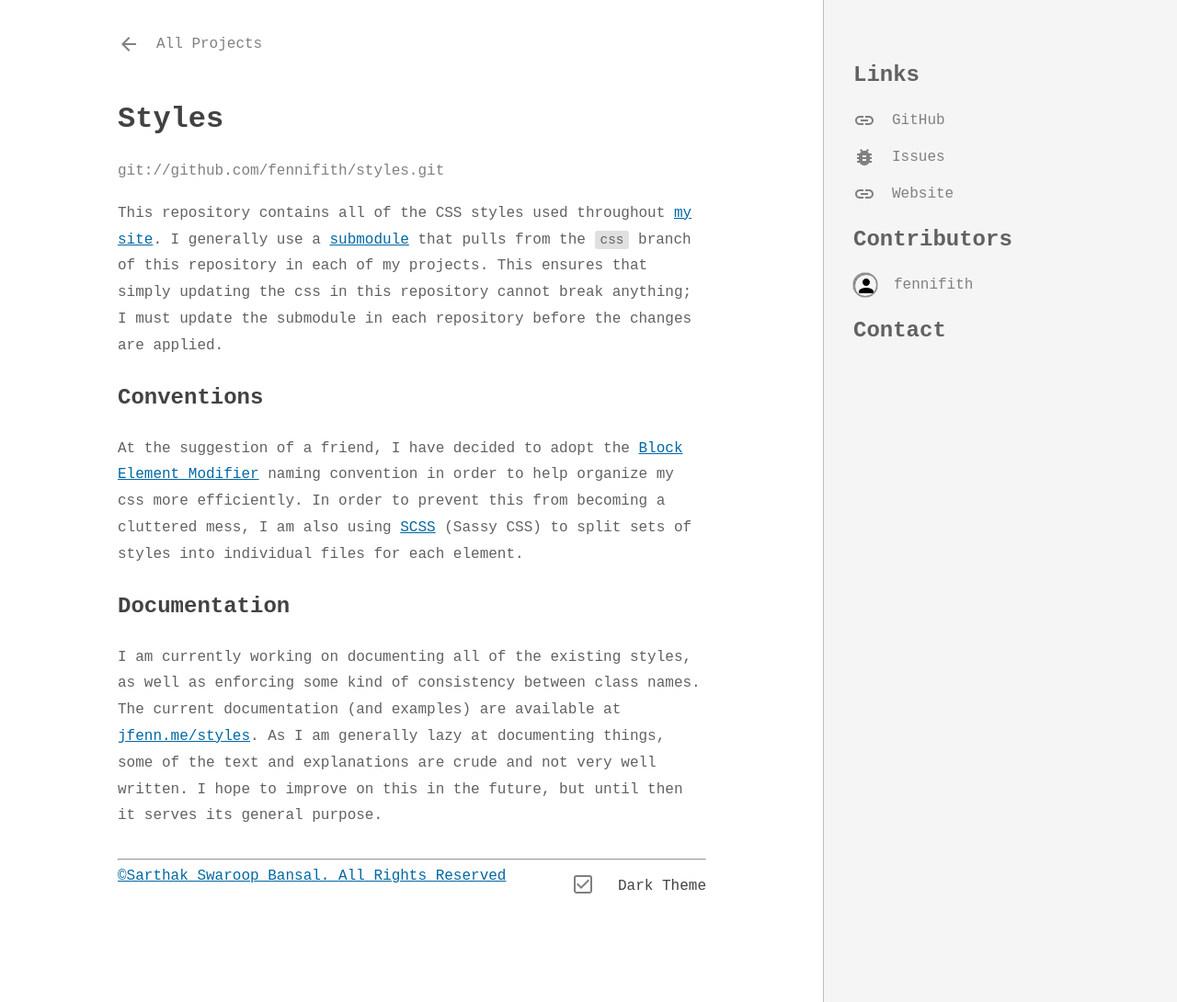
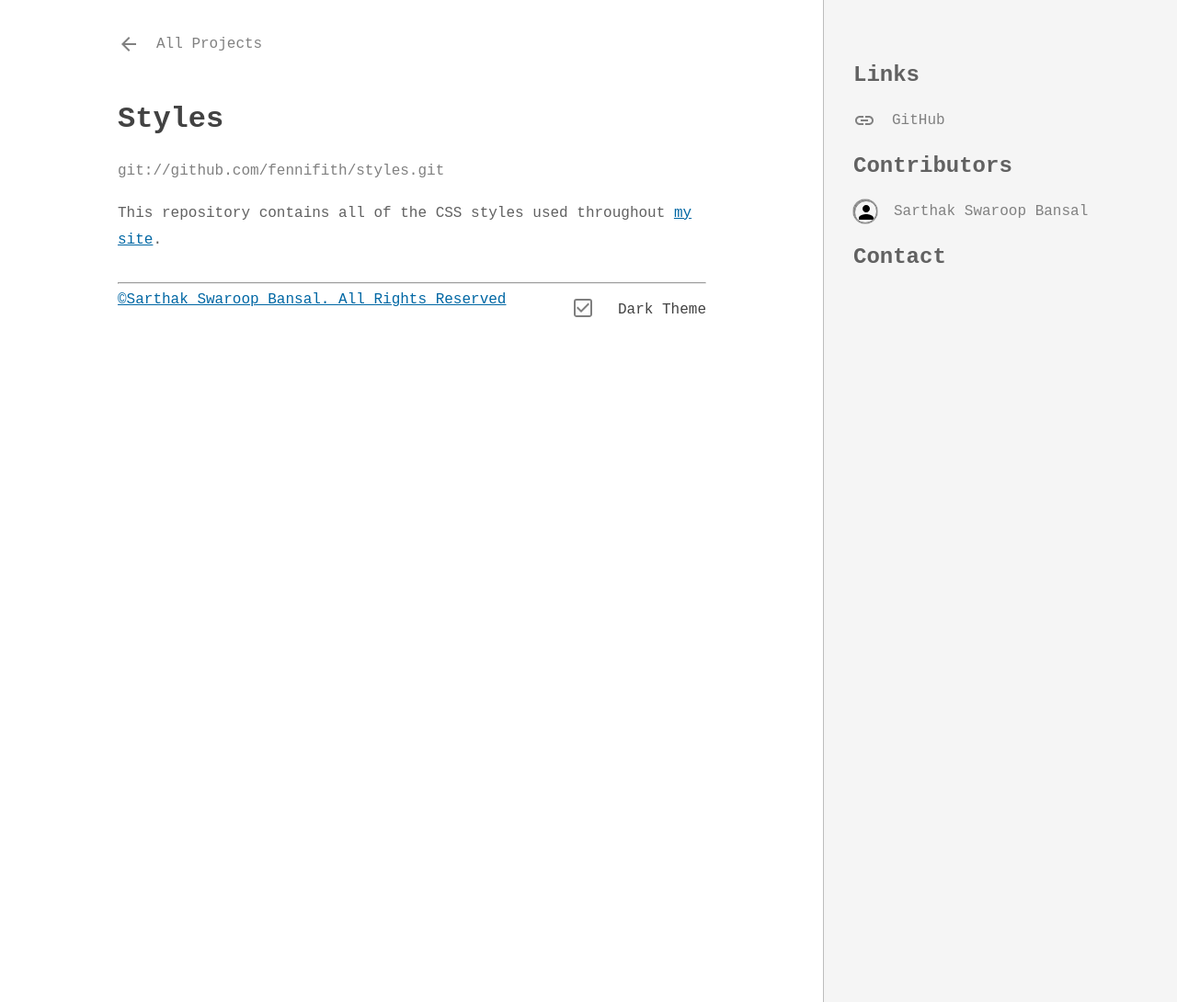
Before and after one commit to SarthakSwaroop/sarthakswaroop.github.io, a Jekyll site: the page built from _projects/styles.md, in a window 1280 px wide and 1090 px high. Shown: the whole window at 92% size. Built offline with Jekyll 4.4.1, drawn with Linux system fonts in a browser that asks for light colours; nearby versions of some CDN libraries; some web fonts are replaced; comment, search, counter and statistics services are not loaded; a style sheet for code colours, icons or effects is not loaded.

Commit message:
Update styles.md

```diff
--- a/_projects/styles.md
+++ b/_projects/styles.md
@@ -8,18 +8,13 @@ repo: "fennifith/styles"
 git: "git://github.com/fennifith/styles.git"
 links:
   - name: "GitHub"
-    url: "https://github.com/fennifith/styles"
+    url: "https://github.com/SarthakSwaroop/styles"
     icon: "https://github.com/favicon.ico"
-  - name: "Issues"
-    url: "https://github.com/fennifith/styles/issues"
-    icon: "/images/ic/bug.svg"
-  - name: "Website"
-    url: "https://jfenn.me/styles/"
-    icon: "https://jfenn.me/images/favicon-32.ico"
+
 contributors:
-  - login: "fennifith"
-    avatar: "https://avatars1.githubusercontent.com/u/13000407?v=4"
-    url: "https://github.com/fennifith"
+  - login: "Sarthak Swaroop Bansal"
+    avatar: "https://raw.githubusercontent.com/SarthakSwaroop/RAW/master/mee.jpg"
+    url: "https://github.com/sarthakswaroop"
 languages:
   - "HTML"
 isDocs: "false"
@@ -27,12 +22,4 @@ isWiki: "false"
 pushed: "2019-04-15T22:35:00Z"
 ---
 
-This repository contains all of the CSS styles used throughout [my site](https://jfenn.me/). I generally use a [submodule](https://git-scm.com/book/en/v2/Git-Tools-Submodules) that pulls from the `css` branch of this repository in each of my projects. This ensures that simply updating the css in this repository cannot break anything; I must update the submodule in each repository before the changes are applied.
-
-## Conventions
-
-At the suggestion of a friend, I have decided to adopt the [Block Element Modifier](http://getbem.com/naming/) naming convention in order to help organize my css more efficiently. In order to prevent this from becoming a cluttered mess, I am also using [SCSS](https://sass-lang.com/) (Sassy CSS) to split sets of styles into individual files for each element.
-
-## Documentation
-
-I am currently working on documenting all of the existing styles, as well as enforcing some kind of consistency between class names. The current documentation (and examples) are available at [jfenn.me/styles](https://jfenn.me/styles/). As I am generally lazy at documenting things, some of the text and explanations are crude and not very well written. I hope to improve on this in the future, but until then it serves its general purpose.
+This repository contains all of the CSS styles used throughout [my site](https://sarthakswaroop.github.io).
```
